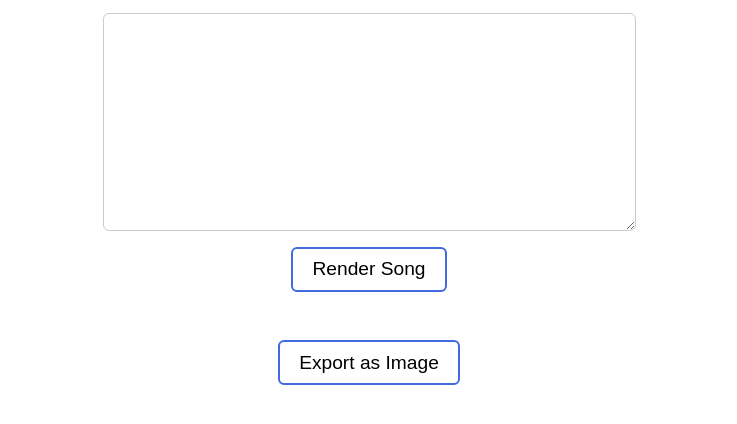
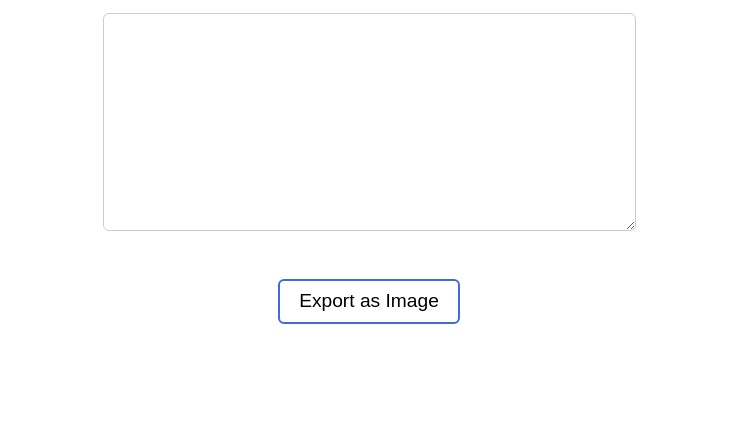
Before and after one commit to thobho/colorful_notes, a plain HTML site: page song-visualizer.html in a window 1280 px wide. Shown: the part 176-600 px from the top of the page, without its empty margins (271-1008 px from the left). Drawn offline with nearby package versions, Linux system fonts and the light colour scheme.

Commit message:
dynamic input

```diff
--- a/song-visualizer.html
+++ b/song-visualizer.html
@@ -95,8 +95,6 @@
   <textarea id="songInput" rows="6" cols="50">
 
   </textarea>
-
-  <button onclick="renderSong()">Render Song</button>
 
   <div id="output"></div>
   <button onclick="exportAsImage()">Export as Image</button>
@@ -227,6 +225,9 @@
 
     createLegend(); // initialize on load
 
+    // Add event listener for textarea input
+    document.getElementById('songInput').addEventListener('input', renderSong);
+
     // Load song from URL parameters
     window.onload = async () => {
       const urlParams = new URLSearchParams(window.location.search);
```
